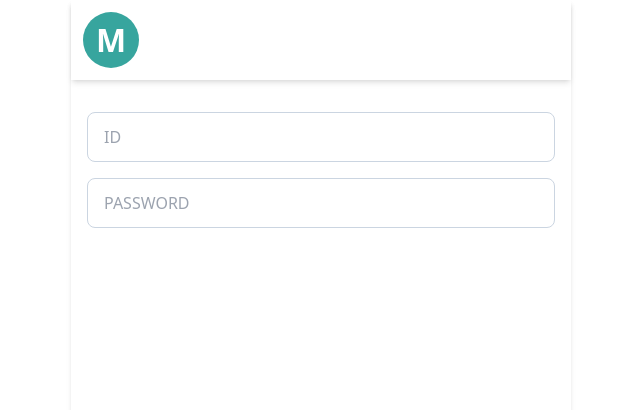
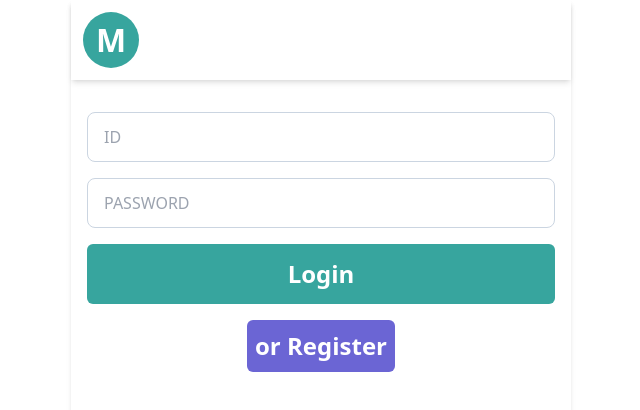
Before and after one commit to billnairk/mwitter, a Next.js app: page /login in a window 1280 px wide. Shown: the top 410 px of the page, without its empty margins (319-959 px from the left). Built offline with nearby package versions, Linux system fonts and the light colour scheme.

Commit message:
modify login button & register button

```diff
--- a/components/button.tsx
+++ b/components/button.tsx
@@ -18,7 +18,16 @@ export default function Button({ type, children }: ButtonProps) {
           {children}
         </button>
       )}
-
+      {type === "loginRegister" && (
+        <button className="w-full bg-[#37A59E] p-3 mb-4 rounded-md text-white font-black text-[24px] hover:cursor-pointer hover:bg-[#245854] ease-in duration-200">
+          {children}
+        </button>
+      )}
+      {type === "or" && (
+        <button className="w-auto bg-[#6b65d4] p-2 mb-4 rounded-md text-white font-black text-[24px] hover:cursor-pointer hover:bg-[#3e418b] ease-in duration-200">
+          or {children}
+        </button>
+      )}
       {/* {type === "loginFormButton" ? (
         <>
           <button className="w-full bg-[#37A59E] p-2 rounded-md text-white font-black text-[24px] mb-4">
--- a/components/viewContainer.tsx
+++ b/components/viewContainer.tsx
@@ -7,6 +7,7 @@ import MwitPost from "./mwitPost";
 import useMutation from "../lib/client/useMutation";
 import { useEffect, useState } from "react";
 import { useRouter } from "next/router";
+import Link from "next/link";
 
 interface ViewContainerProps {
   type: string;
@@ -72,23 +73,39 @@ const ViewContainer: React.FC<ViewContainerProps> = ({ type }) => {
         </div>
       ) : null}
       {type === "mwitLoginBoard" ? (
-        <form onSubmit={handleSubmit(onValidLogin)}>
+        <form
+          onSubmit={handleSubmit(onValidLogin)}
+          className="flex flex-col justify-center items-center w-full"
+        >
           <Input register={register("id", { required: true })} type="id" />
           <Input
             register={register("password", { required: true })}
             type="password"
           />
-          <Button type="loginFormButton" />
+          <Button type="loginRegister">Login</Button>
+          <Link href="/register">
+            <a>
+              <Button type="or">Register</Button>
+            </a>
+          </Link>
         </form>
       ) : null}
       {type === "mwitRegisterBoard" ? (
-        <form onSubmit={handleSubmit(onValidRegister)}>
+        <form
+          onSubmit={handleSubmit(onValidRegister)}
+          className="flex flex-col justify-center items-center w-full"
+        >
           <Input register={register("id", { required: true })} type="id" />
           <Input
             register={register("password", { required: true })}
             type="password"
           />
-          <Button type="registerFormButton" />
+          <Button type="loginRegister">Register</Button>
+          <Link href="/login">
+            <a>
+              <Button type="or">Login</Button>
+            </a>
+          </Link>
         </form>
       ) : null}
       {type === "mwitWriteBoard" ? (
@@ -99,7 +116,7 @@ const ViewContainer: React.FC<ViewContainerProps> = ({ type }) => {
             className="w-full border-[1px] border-slate-300 rounded-md mb-4 p-2"
             placeholder="Write.."
           />
-          <Button type="writeFormButton" />
+          <Button type="text">Write</Button>
         </div>
       ) : null}
     </div>
```
Also changed, not shown: 1 other file (tests, documents, lock files or other folders).
